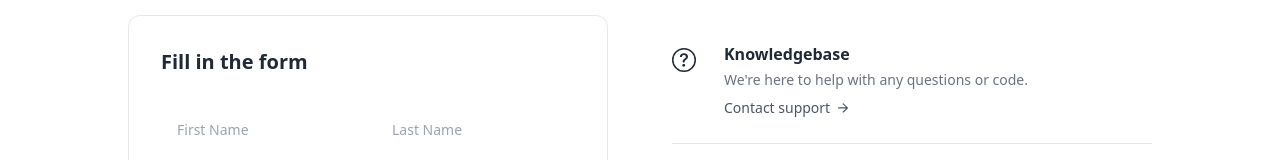
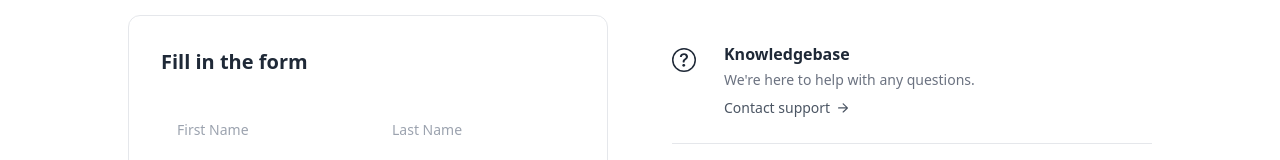
Before and after one commit to LaChancee/celtic-intelligence, a Next.js app: page /contact in a window 1280 px wide. Shown: the part 221-381 px from the top of the page. Built offline with nearby package versions, Linux system fonts and the light colour scheme.

Commit message:
Page contact

```diff
--- a/src/pages/contact.tsx
+++ b/src/pages/contact.tsx
@@ -127,7 +127,7 @@ const Contact = () => {
                                         Knowledgebase
                                     </h3>
                                     <p className="mt-1 text-sm text-gray-500">
-                                        We're here to help with any questions or code.
+                                        We're here to help with any questions.
                                     </p>
                                     <a
                                         className="mt-2 inline-flex items-center gap-x-2 text-sm font-medium text-gray-600 hover:text-gray-800 dark:text-gray-400 dark:hover:text-gray-200"
```
